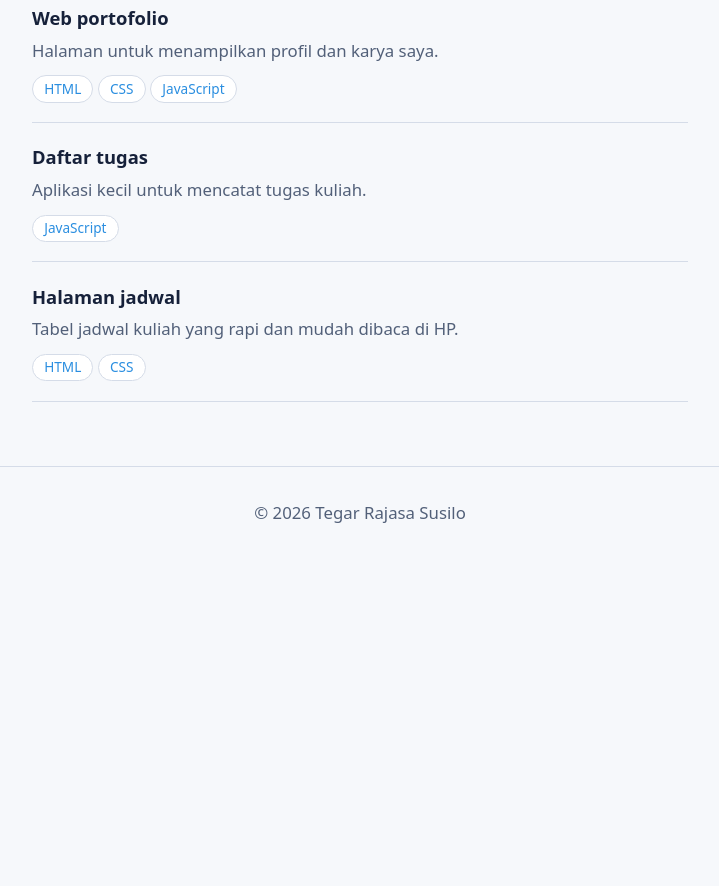
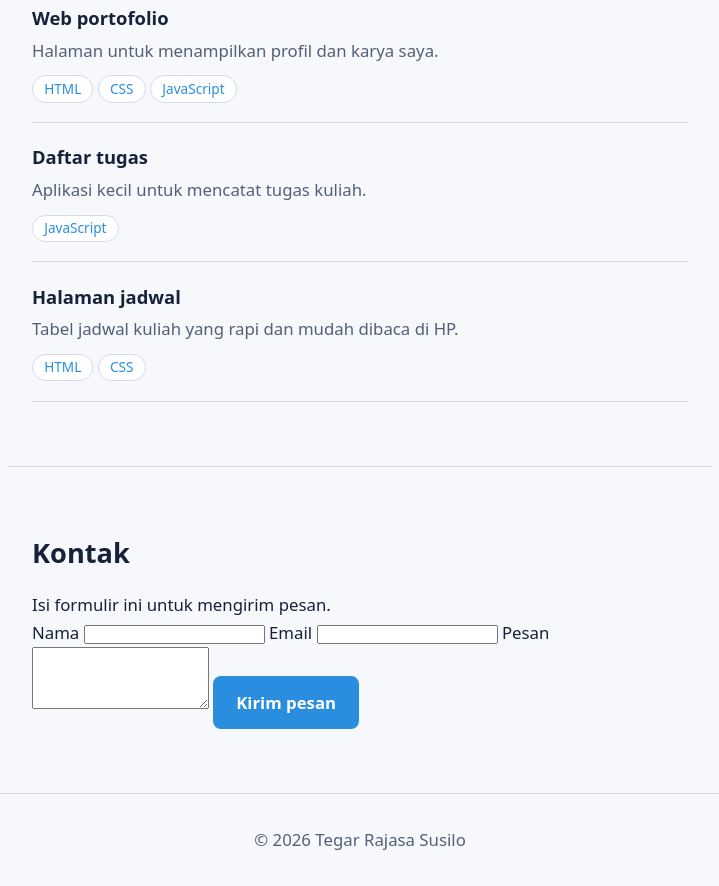
Before and after one commit to rajasatgr/webtugas, a plain HTML site: page index.html in a window 1280 px wide. Shown: the part 1070-1956 px from the top of the page, without its empty margins (280-999 px from the left). Before the commit the page ends 1628 px from the top, so only its background shows below. Drawn offline with Linux system fonts and the light colour scheme.

Commit message:
Update index.html

```diff
--- a/index.html
+++ b/index.html
@@ -10,13 +10,14 @@
 
   <!-- ===== HEADER & MENU ===== -->
   <header class="header">
-    <a href="#beranda" class="logo">tegar.</a>
+    <a href="#beranda" class="logo">Tegar Rajasa Susilo</a>
 
     <button class="menu-btn" id="menuBtn" aria-expanded="false" aria-controls="nav">Menu</button>
 
     <nav class="nav" id="nav">
       <a href="#tentang">Tentang</a>
       <a href="#proyek">Proyek</a>
+      <a href="#kontak">Kontak</a>
       <button class="theme-btn" id="themeBtn" type="button">Mode gelap</button>
     </nav>
   </header>
@@ -32,6 +33,7 @@
         Untuk tugas PTI.
       </p>
       <a class="btn" href="#proyek">Lihat proyek</a>
+      <a class="btn btn-outline" href="#kontak">Hubungi saya</a>
     </section>
 
     <!-- ===== TENTANG ===== -->
@@ -69,6 +71,26 @@
       </ul>
     </section>
 
+    <!-- ===== KONTAK ===== -->
+    <section class="section" id="kontak">
+      <h2>Kontak</h2>
+      <p>Isi formulir ini untuk mengirim pesan.</p>
+
+      <form class="form" id="formKontak" novalidate>
+        <label for="nama">Nama</label>
+        <input type="text" id="nama" name="nama" autocomplete="name">
+
+        <label for="email">Email</label>
+        <input type="email" id="email" name="email" autocomplete="email">
+
+        <label for="pesan">Pesan</label>
+        <textarea id="pesan" name="pesan" rows="4"></textarea>
+
+        <button class="btn" type="submit">Kirim pesan</button>
+        <p class="form-status" id="formStatus" role="status"></p>
+      </form>
+    </section>
+
   </main>
 
   <footer class="footer">
```
